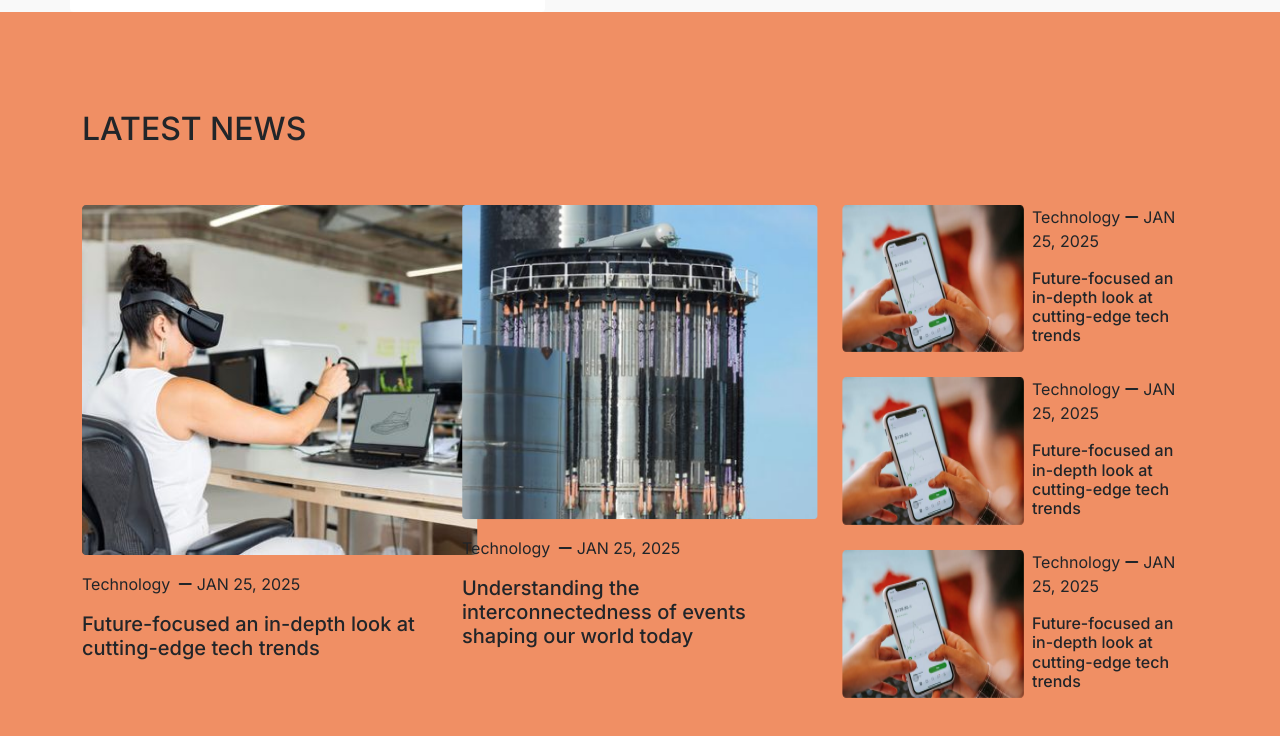
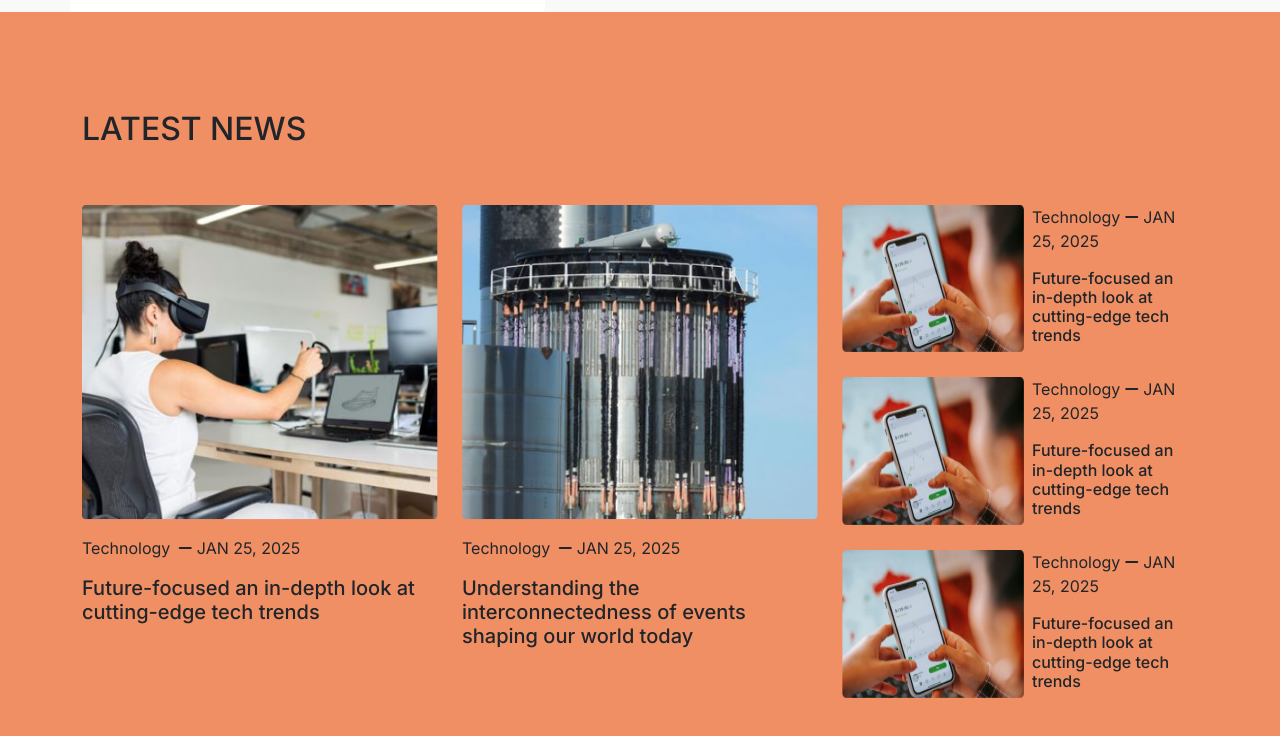
Before and after one commit to sabrina-afrose/bootstrap-project, a plain HTML site: page index.html in a window 1280 px wide. Shown: the part 1692-2428 px from the top of the page. Drawn offline with nearby package versions, Linux system fonts and the light colour scheme.

Commit message:
[bug-fix] latest-news-container layout

```diff
--- a/index.html
+++ b/index.html
@@ -298,12 +298,15 @@
 
     <!-- latest news part start -->
     <div id="latest-news-container">
-      <div class="container-fluied">
       <div class="container latest-news">
         <h2 class="text-uppercase py-5">latest news</h2>
         <div class="row">
-            <div class="col-12 col-md-4">
-              <img src="image/folder-1/Background (1).png" alt="" />
+          <div class="col-12 col-md-6 col-lg-4">
+            <img
+              class="img-fluid"
+              src="image/folder-1/Background (1).png"
+              alt=""
+            />
             <div class="d-flex gap-2 pt-3">
               <p>Technology</p>
               <p><i class="fa-solid fa-minus"></i> JAN 25, 2025</p>
@@ -312,7 +315,8 @@
               Future-focused an in-depth look at cutting-edge tech trends
             </p>
           </div>
-            <div class="col-12 col-md-4">
+
+          <div class="col-12 col-md-6 col-lg-4">
             <img
               src="image/folder-1/Background (2).png"
               class="img-fluid"
@@ -327,13 +331,12 @@
               today
             </p>
           </div>
-            <div class="col-12 col-md-4">
+
+          <div class="col-12 col-md-6 col-lg-4">
             <div class="d-flex gap-2 mb-4">
               <img src="image/folder-1/Background (3).png" alt="" />
               <div>
-                  <p>
-                    Technology <i class="fa-solid fa-minus"></i> JAN 25, 2025
-                  </p>
+                <p>Technology <i class="fa-solid fa-minus"></i> JAN 25, 2025</p>
                 <p class="h6">
                   Future-focused an in-depth look at cutting-edge tech trends
                 </p>
@@ -342,9 +345,7 @@
             <div class="d-flex gap-2 mb-4">
               <img src="image/folder-1/Background (3).png" alt="" />
               <div>
-                  <p>
-                    Technology <i class="fa-solid fa-minus"></i> JAN 25, 2025
-                  </p>
+                <p>Technology <i class="fa-solid fa-minus"></i> JAN 25, 2025</p>
                 <p class="h6">
                   Future-focused an in-depth look at cutting-edge tech trends
                 </p>
@@ -353,9 +354,7 @@
             <div class="d-flex gap-2 mb-4">
               <img src="image/folder-1/Background (3).png" alt="" />
               <div>
-                  <p>
-                    Technology <i class="fa-solid fa-minus"></i> JAN 25, 2025
-                  </p>
+                <p>Technology <i class="fa-solid fa-minus"></i> JAN 25, 2025</p>
                 <p class="h6">
                   Future-focused an in-depth look at cutting-edge tech trends
                 </p>
@@ -365,8 +364,8 @@
         </div>
       </div>
     </div>
-    </div>
     <!-- latest news part end -->
+    <div></div>
     <!-- bootstrap js -->
     <script
       src="https://cdn.jsdelivr.net/npm/bootstrap@5.0.2/dist/js/bootstrap.bundle.min.js"
```
Lines whose indentation alone changed are shown as unchanged.
